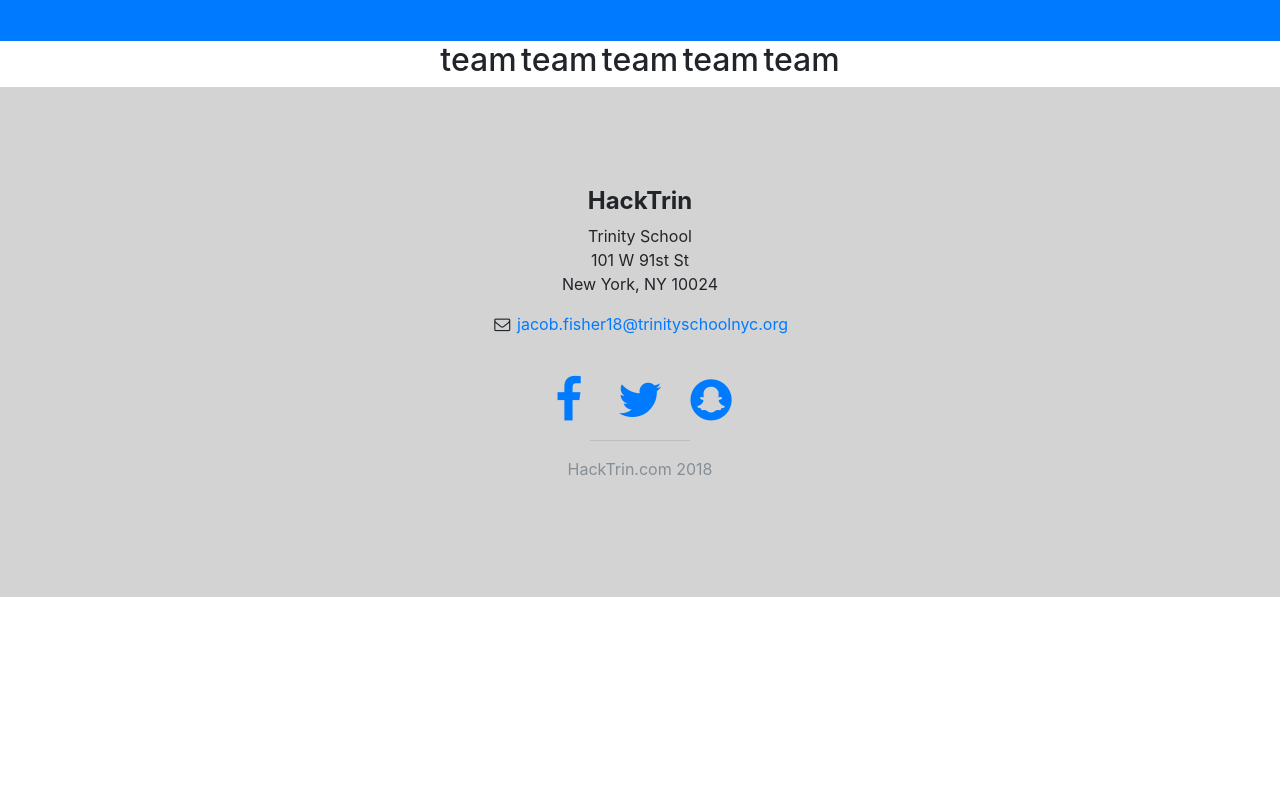
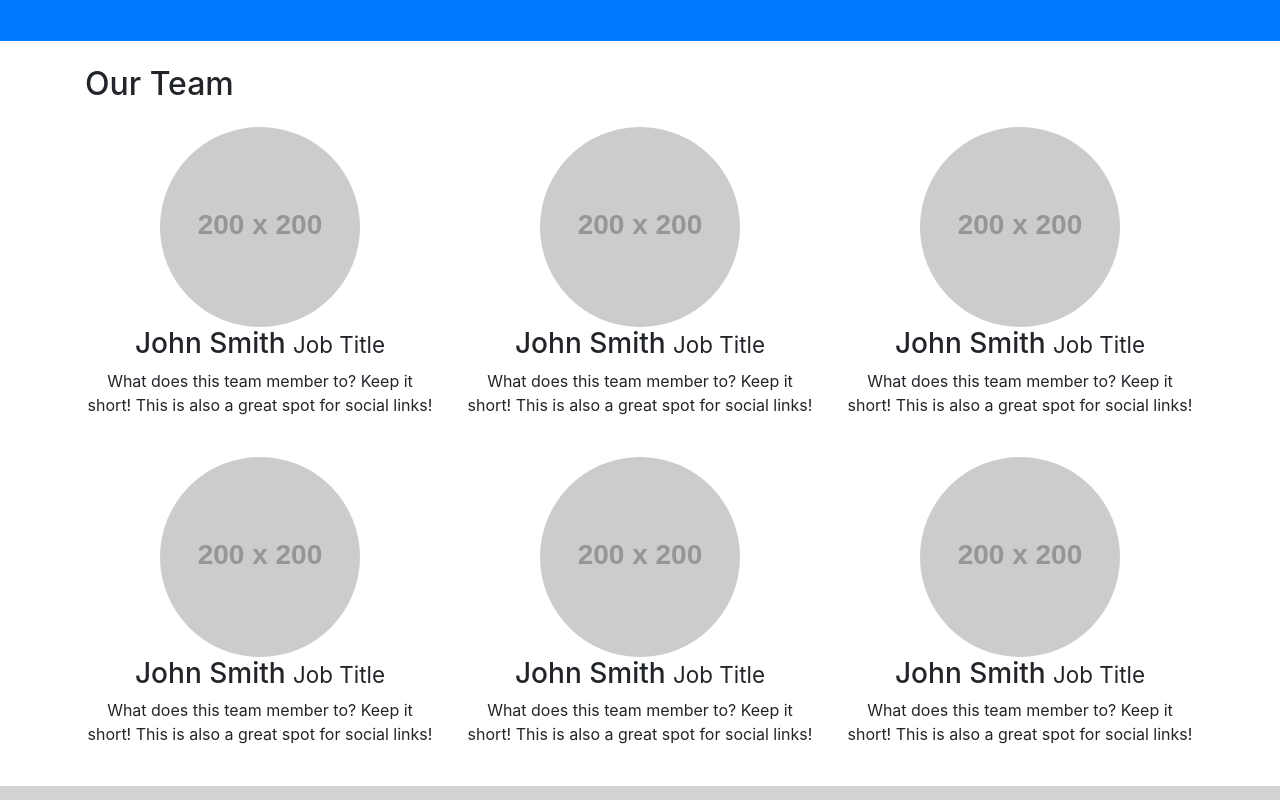
Before and after one commit to bitschiff/hacktrin, a website with bundled scripts: page index.html in a window 1280 px wide. Shown: the part 2820-3620 px from the top of the page. Before the commit the page ends 3417 px from the top, so only its background shows below. Built offline with nearby package versions, Linux system fonts and the light colour scheme; placeholder pictures from the web are drawn by us.

Commit message:
Add files via upload

```diff
--- a/index.html
+++ b/index.html
@@ -296,17 +296,56 @@
 
       <section id="team" class="team">
         <div class="container">
+
+
+
           <div class="row">
-            <div class="col-lg-10 mx-auto text-center">
-              <h2>team</h2>
-              <h2>team</h2>
-              <h2>team</h2>
-              <h2>team</h2>
-              <h2>team</h2>
-
-            </div>
-            <!-- /.row -->
-          </div>
+        <div class="col-lg-12">
+          <h2 class="my-4">Our Team</h2>
+        </div>
+        <div class="col-lg-4 col-sm-6 text-center mb-4">
+          <img class="rounded-circle img-fluid d-block mx-auto" src="http://placehold.it/200x200" alt="">
+          <h3>John Smith
+            <small>Job Title</small>
+          </h3>
+          <p>What does this team member to? Keep it short! This is also a great spot for social links!</p>
+        </div>
+        <div class="col-lg-4 col-sm-6 text-center mb-4">
+          <img class="rounded-circle img-fluid d-block mx-auto" src="http://placehold.it/200x200" alt="">
+          <h3>John Smith
+            <small>Job Title</small>
+          </h3>
+          <p>What does this team member to? Keep it short! This is also a great spot for social links!</p>
+        </div>
+        <div class="col-lg-4 col-sm-6 text-center mb-4">
+          <img class="rounded-circle img-fluid d-block mx-auto" src="http://placehold.it/200x200" alt="">
+          <h3>John Smith
+            <small>Job Title</small>
+          </h3>
+          <p>What does this team member to? Keep it short! This is also a great spot for social links!</p>
+        </div>
+        <div class="col-lg-4 col-sm-6 text-center mb-4">
+          <img class="rounded-circle img-fluid d-block mx-auto" src="http://placehold.it/200x200" alt="">
+          <h3>John Smith
+            <small>Job Title</small>
+          </h3>
+          <p>What does this team member to? Keep it short! This is also a great spot for social links!</p>
+        </div>
+        <div class="col-lg-4 col-sm-6 text-center mb-4">
+          <img class="rounded-circle img-fluid d-block mx-auto" src="http://placehold.it/200x200" alt="">
+          <h3>John Smith
+            <small>Job Title</small>
+          </h3>
+          <p>What does this team member to? Keep it short! This is also a great spot for social links!</p>
+        </div>
+        <div class="col-lg-4 col-sm-6 text-center mb-4">
+          <img class="rounded-circle img-fluid d-block mx-auto" src="http://placehold.it/200x200" alt="">
+          <h3>John Smith
+            <small>Job Title</small>
+          </h3>
+          <p>What does this team member to? Keep it short! This is also a great spot for social links!</p>
+        </div>
+      </div>
 
           <!-- /.container -->
         </section>
```
